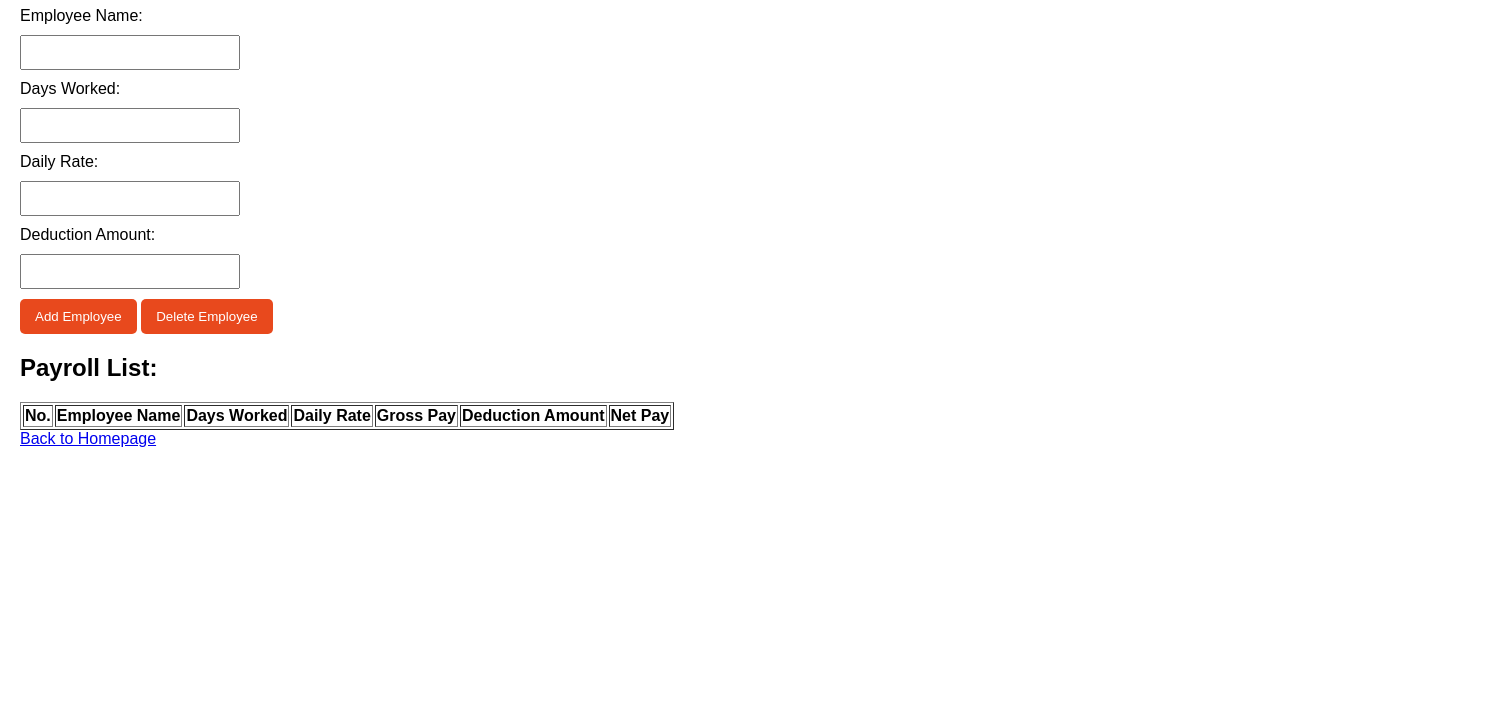
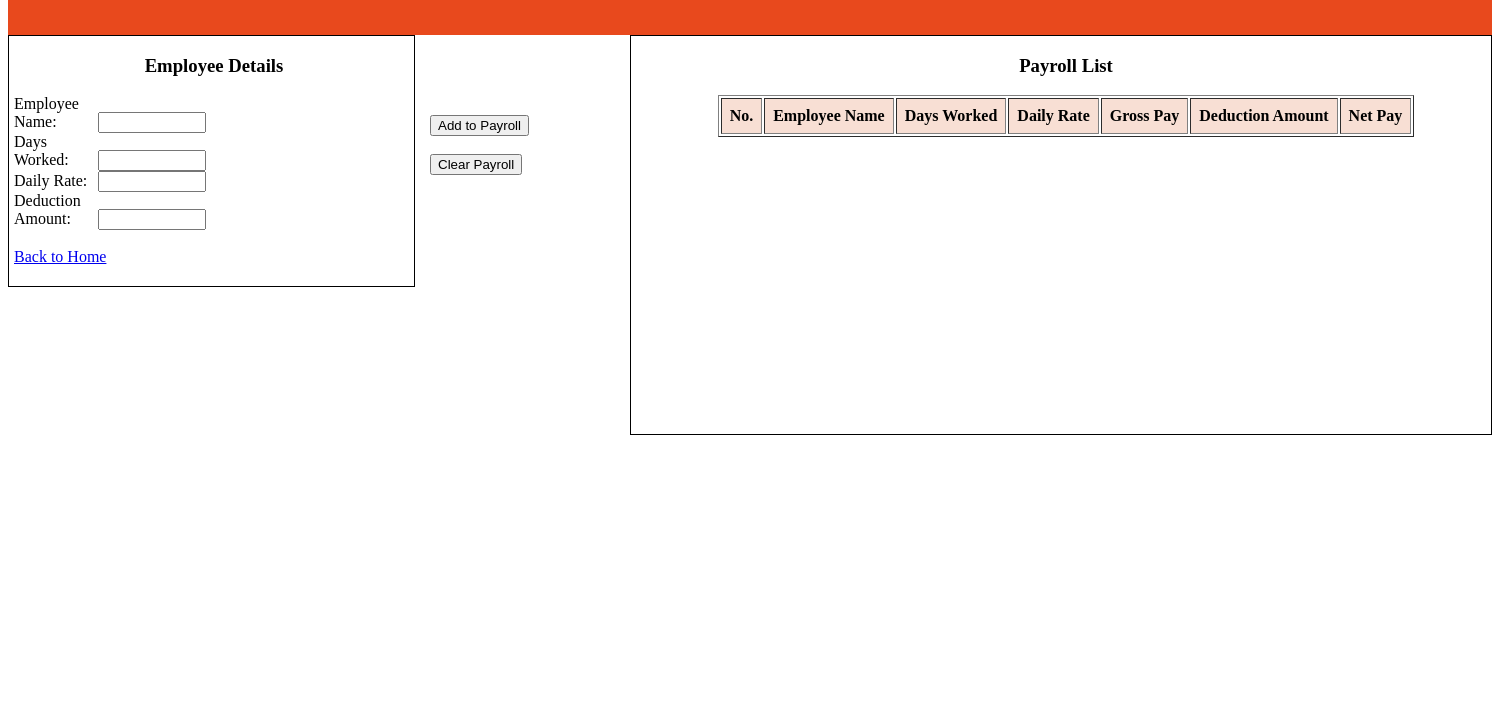
Before and after one commit to GGarrd/CS1130, a plain HTML site: page simplePayroll.html in a window 1280 px wide. Shown: the part 73-800 px from the top of the page, 1492 px wide, since content can reach past the window. Drawn offline with Linux system fonts and the light colour scheme.

Commit message:
Update simplePayroll.html

```diff
--- a/simplePayroll.html
+++ b/simplePayroll.html
@@ -1,63 +1,128 @@
 <!DOCTYPE html>
 <html lang="en">
 <head>
-    <meta charset="UTF-8">
-    <meta name="viewport" content="width=device-width, initial-scale=1.0">
-    <title>Payroll System</title>
     <style>
-    body {
-      font-family: Arial, sans-serif;
-      margin: 20px;
+        #maindiv {
+            display: grid;
+            grid-template-rows: repeat(3, 100px) repeat(4, 100px);
+            grid-template-columns: repeat(4, 1fr);
+            width: 98%;
         }
 
-    label, input {
-      display: block;
-      margin-bottom: 10px;
+        h3, h2 {
+            text-align: center;
+        }
+
+
+        #headerdiv {
+            grid-row: 1 / 2;
+            grid-column: 1 / 5;
+            background-color: #e8491d;
+        }
+
+        #inputdiv {
+            grid-row: 2 / 6;
+            grid-column: 1 / 3;
+            width: 400px;
+            padding-left: 5px;
+            border: 1px solid;
+            height: 250px;
+        }
+
+        #buttonsdiv {
+            grid-row: 2 / 6;
+            grid-column: 3 / 4;
+            width: 200px;
+            padding-left: 15px;
+        }
+
+        #payrolldiv {
+            grid-row: 2 / 6;
+            grid-column: 4 / 8;
+            padding-left: 10px;
+            width: 850px;
+            border: 1px solid;
+        }
+
+        #btnaddtoPayroll {
+            margin-top: 80px;
+        }
+
+        #pagefooter {
+            text-align: center;
+            color: #B31312;
+        }
+
+        #pageheader {
+            text-align: center;
+            color: #F7B787;
+        }
+
+        .inputlabel {
+            display: inline-block;
+            width: 80px;
+            text-align: left;
+        }
+
+        #payrollTable {
+            margin-left: auto;
+            margin-right: auto;
+        }
+
+        #payrollTable th, #payrollTable td {
+            text-align: center;
+            padding: 8px;
+        }
+
+        #payrollTable th {
+            background-color: #F8DFD4;
+        }
+
+        #payrollTable tbody tr:nth-child(even) {
+            background-color: #EEE2DE;
+        }
+
+        #payrollTable tbody tr:nth-child(odd) {
+            background-color: #EA906C;
         }
 
         input {
-      width: 100%;
-      padding: 8px;
-    }
-
-    input.short-input {
-      width: 200px; /* Set the width according to your preference */
-    }
-
-    button {
-      background-color: #e8491d;
-      color: white;
-      padding: 10px 15px;
-      border: none;
-      border-radius: 5px;
-      cursor: pointer;
-    }
-
-    #result {
-      margin-top: 20px;
+            width: 100px;
+            text-align: right;
         }
     </style>
 </head>
 <body>
-    <h1>Payroll System</h1>
-
-    <label for="employeeName">Employee Name:</label>
-    <input type="text" id="employeeName" class="short-input">
-
-    <label for="daysWorked">Days Worked:</label>
-    <input type="number" id="daysWorked" class="short-input">
-
-    <label for="dailyRate">Daily Rate:</label>
-    <input type="number" id="dailyRate" class="short-input">
-
-    <label for="deductionAmount">Deduction Amount:</label>
-    <input type="number" id="deductionAmount" class="short-input">
-
-    <button onclick="addEmployee()">Add Employee</button>
-    <button onclick="deleteEmployee()">Delete Employee</button>
-
-    <h2>Payroll List:</h2>
-    <table border="1">
+<div id="maindiv">
+    <div id="headerdiv">
+        <h2 id="pageheader">Payroll System</h2>
+    </div>
+    <div id="inputdiv">
+        <h3>Employee Details</h3>
+        <label class="inputlabel" for="employeeName">Employee Name:</label>
+        <input type="text" id="employeeName" class="alignright">
+        <br>
+        <label class="inputlabel" for="daysWorked">Days Worked:</label>
+        <input type="number" id="daysWorked" class="alignright">
+        <br>
+        <label class="inputlabel" for="dailyRate">Daily Rate:</label>
+        <input type="number" id="dailyRate" class="alignright">
+        <br>
+        <label class="inputlabel" for="deductionAmount">Deduction Amount:</label>
+        <input type="number" id="deductionAmount" class="alignright">
+        <br>
+        <br>
+        <a href="index.html">Back to Home</a>
+    </div>
+    <div id="buttonsdiv">
+        <button id="btnaddtoPayroll">Add to Payroll</button>
+        <br><br>
+        <button id="btnclearPayroll">Clear Payroll</button>
+    </div>
+    <div id="payrolldiv">
+        <h3>Payroll List</h3>
+        <table id="payrollTable" border="1">
+            <thead>
             <tr>
                 <th>No.</th>
                 <th>Employee Name</th>
@@ -67,13 +132,27 @@
                 <th>Deduction Amount</th>
                 <th>Net Pay</th>
             </tr>
+            </thead>
             <tbody id="payrollTableBody"></tbody>
         </table>
-
-<a href="index.html">Back to Homepage</a>
+    </div>
+</div>
 
 <script>
     var payrollList = [];
+
+    document.getElementById("btnaddtoPayroll").addEventListener("click", function () {
+        addEmployee();
+    });
+
+    document.getElementById("btnclearPayroll").addEventListener("click", function () {
+        clearPayroll();
+    });
+
+    function clearPayroll() {
+        payrollList = []; // Clear the payroll list array
+        updateTable(); // Update the table to reflect the changes
+    }
 
     function addEmployee() {
         var employeeName = document.getElementById("employeeName").value;
@@ -97,21 +176,6 @@
 
         updateTable();
         clearInputs();
-        }
-
-        function deleteEmployee() {
-            var lineNumberToDelete = prompt("Enter the Line Number to delete:");
-
-            if (lineNumberToDelete !== null) {
-                lineNumberToDelete = parseInt(lineNumberToDelete);
-
-                if (lineNumberToDelete > 0 && lineNumberToDelete <= payrollList.length) {
-                    payrollList.splice(lineNumberToDelete - 1, 1);
-                    updateTable();
-                } else {
-                    alert("Invalid Line Number. Please enter a valid Line Number.");
-                }
-            }
     }
 
     function updateTable() {
```
Lines whose indentation alone changed are shown as unchanged.
